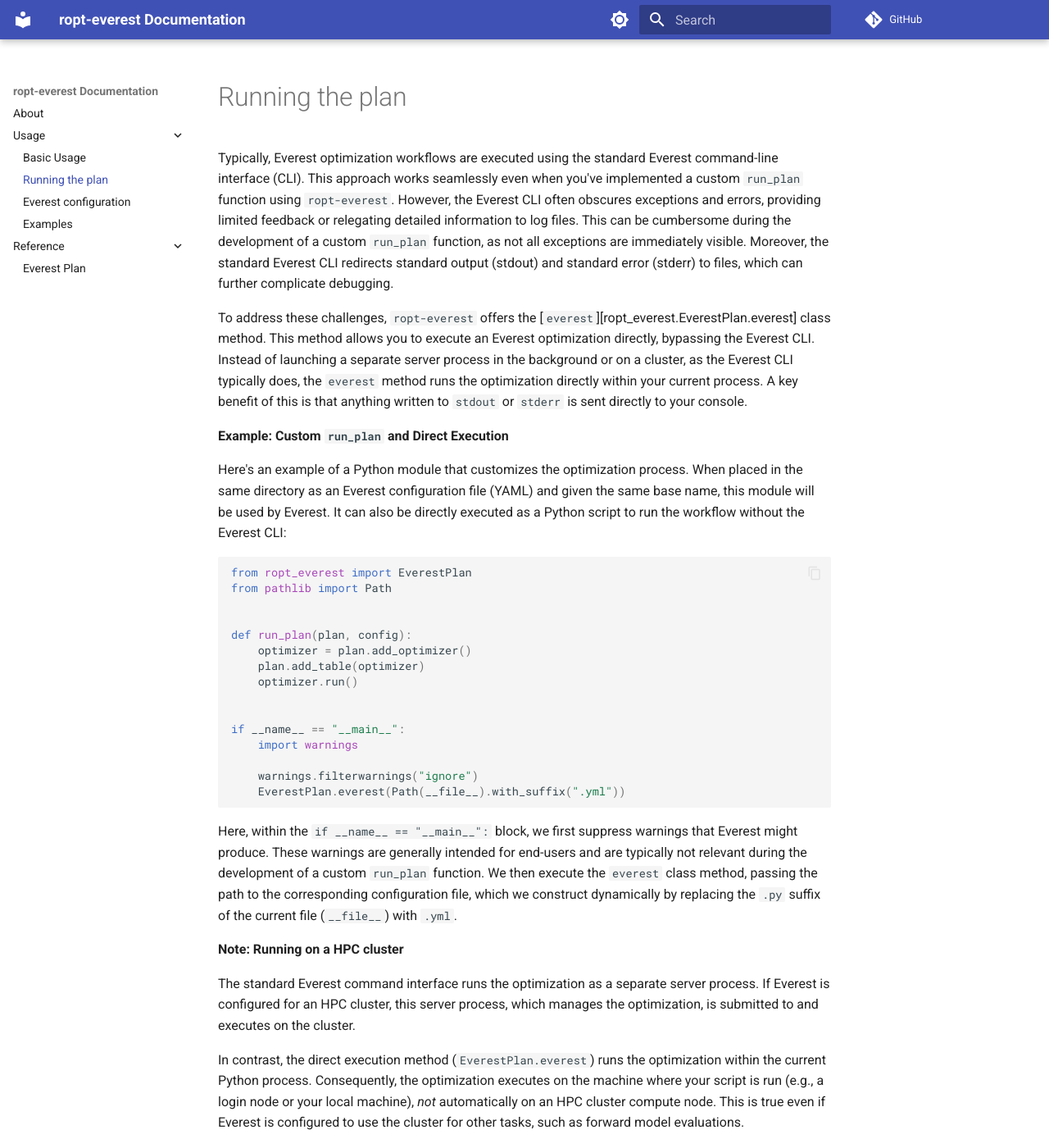
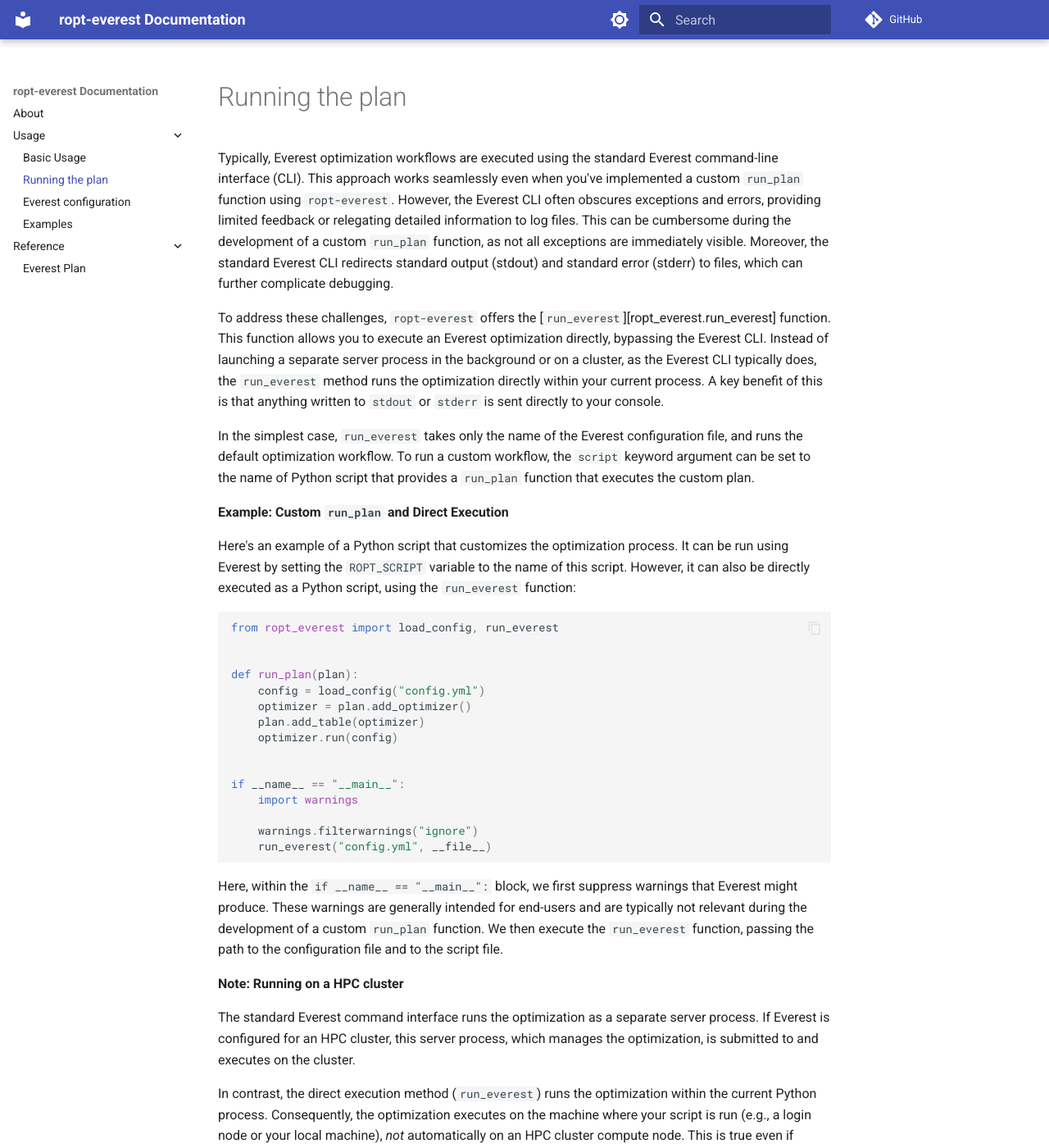
Before and after one commit to TNO-ropt/ropt-everest, an MkDocs documentation site: the page built from docs/usage/running.md, in a window 1280 px wide and 1400 px high. Shown: the whole window at 82% size. Built offline with MkDocs 1.6.1 and Material for MkDocs 9.7.7, drawn with Linux system fonts in a browser that asks for light colours; comment, search, counter and statistics services are not loaded; the version menu is left out; some of the changed text lies outside the part shown.

Commit message:
Update and refactor

````diff
--- a/docs/usage/running.md
+++ b/docs/usage/running.md
@@ -9,45 +9,48 @@ output (stdout) and standard error (stderr) to files, which can further
 complicate debugging.
 
 To address these challenges, `ropt-everest` offers the
-[`everest`][ropt_everest.EverestPlan.everest] class method. This method allows
-you to execute an Everest optimization directly, bypassing the Everest CLI.
-Instead of launching a separate server process in the background or on a
-cluster, as the Everest CLI typically does, the `everest` method runs the
-optimization directly within your current process. A key benefit of this is that
-anything written to `stdout` or `stderr` is sent directly to your console.
+[`run_everest`][ropt_everest.run_everest] function. This function allows you to
+execute an Everest optimization directly, bypassing the Everest CLI. Instead of
+launching a separate server process in the background or on a cluster, as the
+Everest CLI typically does, the `run_everest` method runs the optimization
+directly within your current process. A key benefit of this is that anything
+written to `stdout` or `stderr` is sent directly to your console.
+
+In the simplest case, `run_everest` takes only the name of the Everest
+configuration file, and runs the default optimization workflow. To run a custom
+workflow, the `script` keyword argument can be set to the name of Python script
+that provides a `run_plan` function that executes the custom plan.
 
 **Example: Custom `run_plan` and Direct Execution**
 
-Here's an example of a Python module that customizes the optimization process.
-When placed in the same directory as an Everest configuration file (YAML) and
-given the same base name, this module will be used by Everest. It can also be
-directly executed as a Python script to run the workflow without the Everest
-CLI:
+Here's an example of a Python script that customizes the optimization process.
+It can be run using Everest by setting the `ROPT_SCRIPT` variable to the name of
+this script. However, it can also be directly executed as a Python script, using
+the `run_everest` function:
 
 ```py
-from ropt_everest import EverestPlan
-from pathlib import Path
+from ropt_everest import load_config, run_everest
 
 
-def run_plan(plan, config):
+def run_plan(plan):
+    config = load_config("config.yml")
     optimizer = plan.add_optimizer()
     plan.add_table(optimizer)
-    optimizer.run()
+    optimizer.run(config)
 
 
 if __name__ == "__main__":
     import warnings
 
     warnings.filterwarnings("ignore")
-    EverestPlan.everest(Path(__file__).with_suffix(".yml"))
+    run_everest("config.yml", __file__)
 ```
 
 Here, within the `if __name__ == "__main__":` block, we first suppress warnings
 that Everest might produce. These warnings are generally intended for end-users
 and are typically not relevant during the development of a custom `run_plan`
-function. We then execute the `everest` class method, passing the path to the
-corresponding configuration file, which we construct dynamically by replacing
-the `.py` suffix of the current file (`__file__`) with `.yml`.
+function. We then execute the `run_everest` function, passing the path to the
+configuration file and to the script file.
 
 
 **Note: Running on a HPC cluster**
@@ -57,19 +60,18 @@ server process. If Everest is configured for an HPC cluster, this server
 process, which manages the optimization, is submitted to and executes on the
 cluster.
 
-In contrast, the direct execution method (`EverestPlan.everest`) runs the
-optimization within the current Python process. Consequently, the optimization
-executes on the machine where your script is run (e.g., a login node or your
-local machine), *not* automatically on an HPC cluster compute node. This is true
-even if Everest is configured to use the cluster for other tasks, such as
-forward model evaluations.
+In contrast, the direct execution method (`run_everest`) runs the optimization
+within the current Python process. Consequently, the optimization executes on
+the machine where your script is run (e.g., a login node or your local machine),
+*not* automatically on an HPC cluster compute node. This is true even if Everest
+is configured to use the cluster for other tasks, such as forward model
+evaluations.
 
 Importantly, regardless of how the optimization process itself is launched
 (standard CLI or direct execution), forward model evaluations managed by Everest
 will still be submitted to the HPC cluster if Everest is configured to do so.
 
 If you intend for the main optimization process (when using direct execution via
-`EverestPlan.everest`) to also run on an HPC cluster, you must explicitly submit
-your Python script to the cluster. This is done using standard cluster job
-submission procedures, such as creating a batch script for schedulers like SLURM
-or PBS.
+`run_everest`) to also run on an HPC cluster, you must explicitly submit your
+Python script to the cluster. This is done using standard cluster job submission
+procedures, such as creating a batch script for schedulers like SLURM or PBS.
--- a/src/ropt_everest/__init__.py
+++ b/src/ropt_everest/__init__.py
@@ -8,6 +8,8 @@ from ._everest_plan import (
     EverestStore,
     EverestTableHandler,
     EverestTracker,
+    load_config,
+    run_everest,
 )
 
 __all__ = [
@@ -18,4 +20,6 @@ __all__ = [
     "EverestStore",
     "EverestTableHandler",
     "EverestTracker",
+    "load_config",
+    "run_everest",
 ]
````
Also changed, not shown: docs/reference/everest_plan.md (+3 -0 lines), docs/usage/basics.md (+34 -31 lines), docs/usage/everest_config.md (+8 -7 lines), docs/usage/examples.md (+10 -7 lines), examples/mathfunc/README.md (+9 -1 lines), 12 other files.
